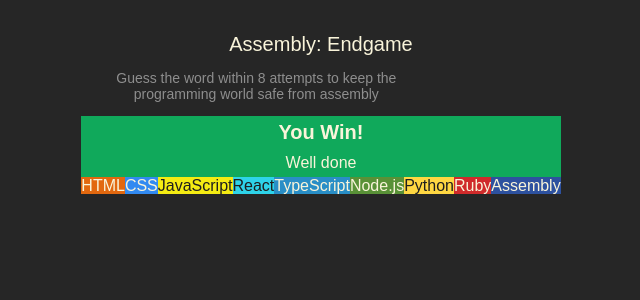
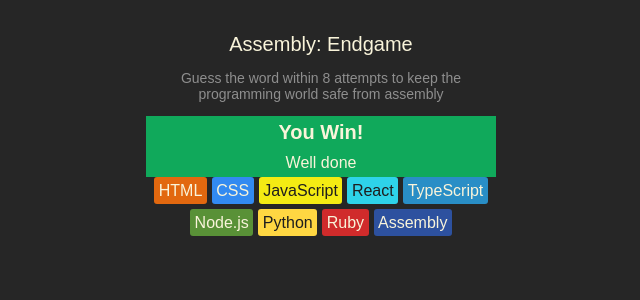
Before and after one commit to Amandecoe/React-Practice, a React (Vite) app in the folder assembly/: page / in a window 1280 px wide. Shown: the top 300 px of the page, without its empty margins (319-959 px from the left). Built offline with nearby package versions, Linux system fonts and the light colour scheme.

Commit message:
worked on editing the css on the langs

```diff
--- a/assembly/src/App.jsx
+++ b/assembly/src/App.jsx
@@ -8,7 +8,12 @@ export default function AssemblyEndgame(){
       color: lang.color
     }
     return(
-    <span style={styles}>{lang.name}</span>
+    <span
+    className="chip"
+    key={lang.name}
+    style={styles}>
+      {lang.name}
+      </span>
     )
   })
   return(
--- a/assembly/src/index.css
+++ b/assembly/src/index.css
@@ -39,3 +39,14 @@ section.game-status > h2{
   font-size: 1.25rem;
   margin: 5px;
 }
+section.language-chips{
+  display: flex;
+  flex-wrap: wrap;
+  gap: 5px;
+  justify-content: center;
+  max-width: 350px;
+}
+span.chip{
+  border-radius: 3px;
+  padding: 4.5px;
+}
```
